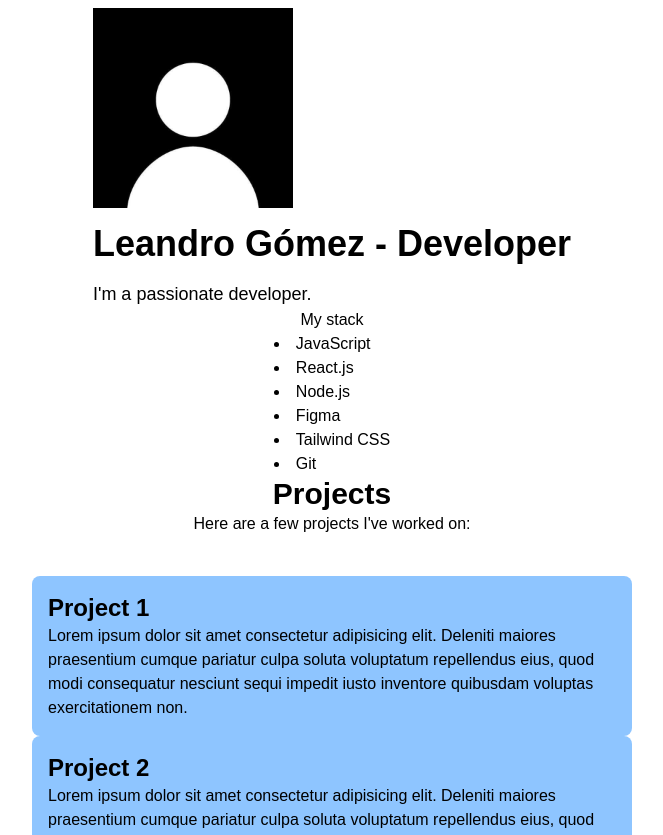
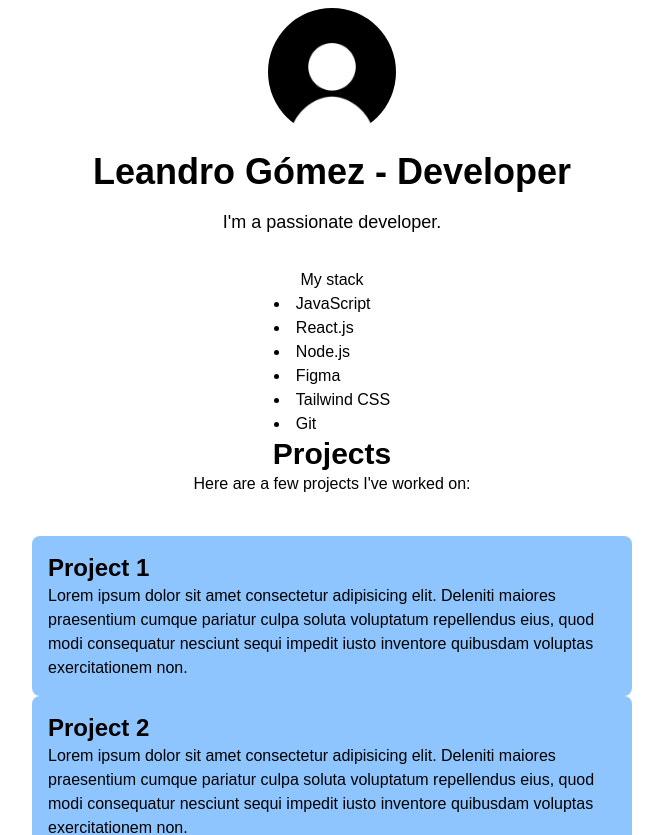
Before and after one commit to sofowest/portfolio, a React (Vite) app: page / in a window 1280 px wide. Shown: the top 835 px of the page, without its empty margins (308-971 px from the left). Built offline with nearby package versions, Linux system fonts and the light colour scheme.

Commit message:
Update Home.jsx

```diff
--- a/src/pages/Home.jsx
+++ b/src/pages/Home.jsx
@@ -2,9 +2,10 @@ function Home() {
   return (
     <div className="flex flex-col items-center justify-center min-h-screen py-2">
 
-      <section>
-        <article className="mb-4 rounded-3xl max-w-50 max-h-50">
-          <img src="/imgs/profile.jpg" alt="Leandro Gómez" className="w-50 h-50" />
+      <section className="text-center mb-8">
+        {/* Centrar la imagen horizontalmente */}
+        <article className="mb-4 flex justify-center items-center">
+          <img src="/imgs/profile.jpg" alt="Leandro Gómez" className="w-32 h-32 rounded-full object-cover" />
         </article>
         <h1 className="text-4xl font-bold">Leandro Gómez - Developer</h1>
         <p className="mt-4 text-lg">I'm a passionate developer.</p>
```
